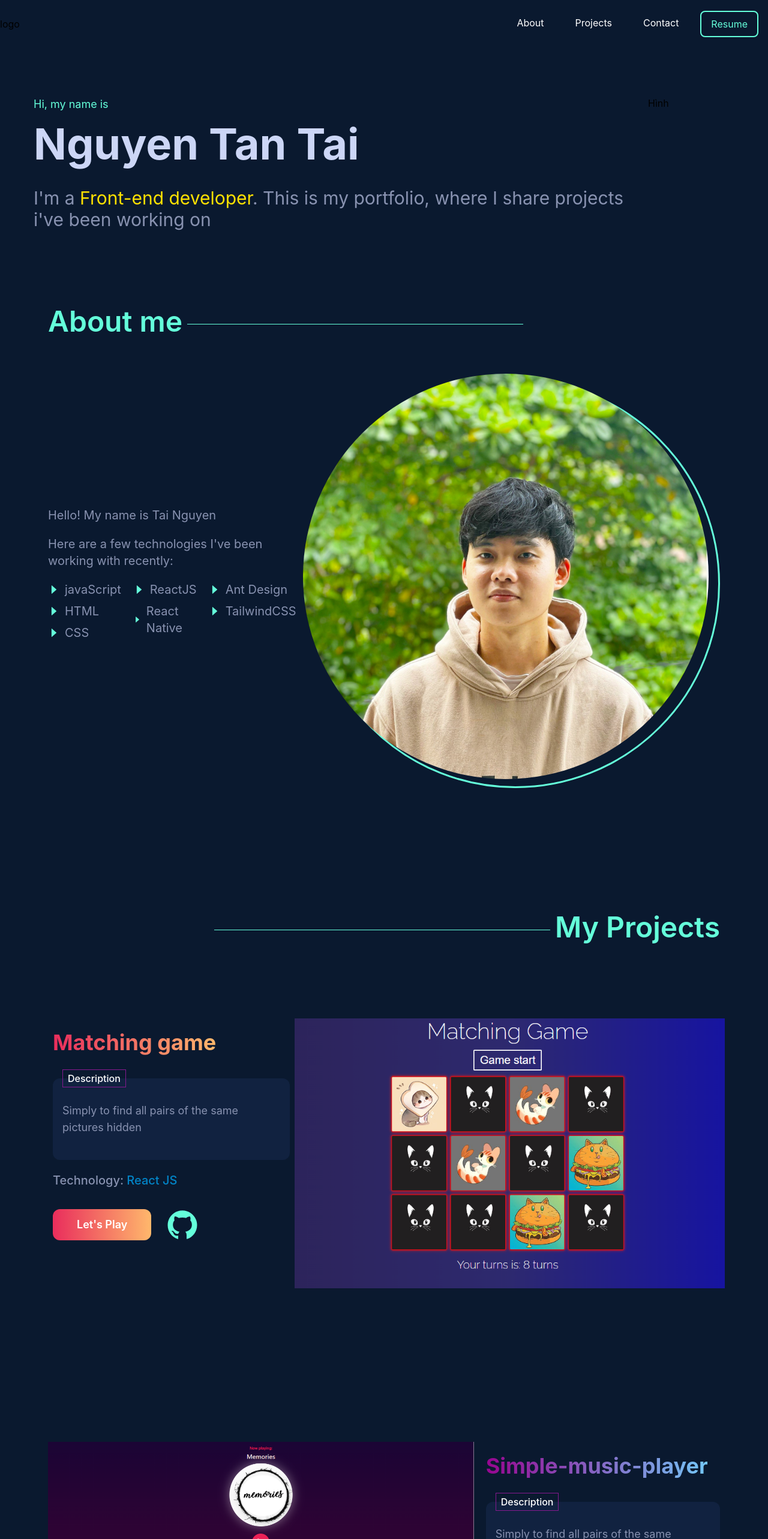
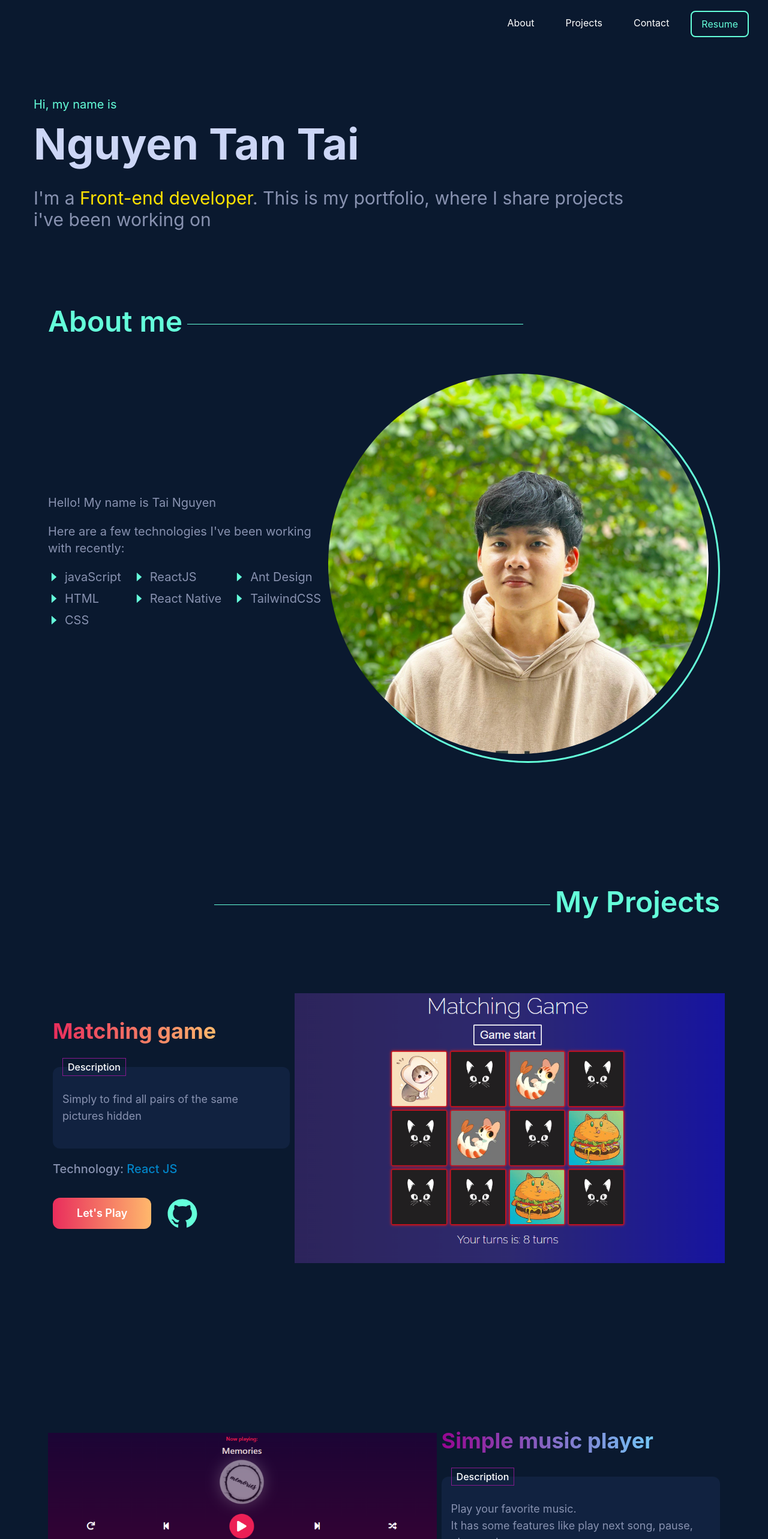
Before and after one commit to taitan02/portfolio, a React (Create React App) app: page / in a window 1280 px wide. Shown: the top 2566 px of the page at 60% size. Built offline with nearby package versions, Linux system fonts and the light colour scheme.

Commit message:
complete portfolio

```diff
--- a/src/components/Footer.jsx
+++ b/src/components/Footer.jsx
@@ -2,7 +2,7 @@ import { AiFillLinkedin, AiFillGithub } from "react-icons/ai";
 import { FaFacebookSquare } from "react-icons/fa";
 function Footer() {
   return (
-    <div className="flex justify-center space-x-5 py-10" id="contact">
+    <div className="flex justify-center space-x-5 py-5" id="contact">
       <a
         target="_blank"
         rel="noreferrer"
--- a/src/components/Header.jsx
+++ b/src/components/Header.jsx
@@ -1,16 +1,20 @@
 import myCV from "../assets/pdf/Fresher-Frontend_NguyenTanTai.pdf";
-
-function Header() {
+import { BsBarChart } from "react-icons/bs";
+function Header({ showSidebar }) {
   return (
     <div className="fixed top-0 inset-x-0 h-20 bg-[#0a192f] z-20">
-      <div className="flex justify-between items-center h-full">
-        <div>logo</div>
+      <div className="flex justify-between items-center h-full px-4">
+        <div></div>
         <div className="hidden md:flex text-white gap-x-5 pr-4">
-          <a href="#about" className="px-4 py-2">
+          <a href="#about" className="px-4 py-2 hover:text-primary hover:scale-110 duration-200">
             About
           </a>
-          <a href="#project" className="px-4 py-2">Projects</a>
-          <a href="#contact" className="px-4 py-2">Contact</a>
+          <a href="#project" className="px-4 py-2 hover:text-primary hover:scale-110 duration-200">
+            Projects
+          </a>
+          <a href="#contact" className="px-4 py-2 hover:text-primary hover:scale-110 duration-200">
+            Contact
+          </a>
           <a
             href={myCV}
             target="_blank"
@@ -20,6 +24,11 @@ function Header() {
             Resume
           </a>
         </div>
+        <BsBarChart
+          size={45}
+          className="md:hidden text-primary -rotate-90 hover:scale-110 duration-500 hover:cursor-pointer"
+          onClick={showSidebar}
+        />
       </div>
     </div>
   );
--- /dev/null
+++ b/src/components/Sidebar.jsx
@@ -0,0 +1,52 @@
+import myCV from "../assets/pdf/Fresher-Frontend_NguyenTanTai.pdf";
+import { MdOutlineCancelPresentation } from "react-icons/md";
+function Sidebar({ onClose,showSidebar }) {
+  return (
+    <div className="fixed inset-0 bg-slate-500 bg-opacity-40 z-30">
+      <div className="absolute right-0 top-0 h-full w-4/5 sm:w-1/3 lg:h-1/5 bg-[#112240] z-50 animate-sidebar_in" >
+        <div className="flex justify-end items-center h-20 border-b">
+          <MdOutlineCancelPresentation
+            size={50}
+            className="text-red-600 hover:scale-110 duration-500 hover:cursor-pointer"
+            onClick={onClose}
+          />
+        </div>
+        <div className="flex flex-col text-primary">
+          <a
+            href="#about"
+            className="text-center text-lg py-8 px-4"
+            onClick={onClose}
+          >
+            About
+          </a>
+          <a
+            href="#project"
+            className="text-center text-lg py-8 px-4"
+            onClick={onClose}
+          >
+            Project
+          </a>
+          <a
+            href="#contact"
+            className="text-center text-lg py-8 px-4"
+            onClick={onClose}
+          >
+            Contact
+          </a>
+          <div className="text-center text-lg py-8 px-4">
+            <a
+              href={myCV}
+              target="_blank"
+              rel="noreferrer"
+              className="border py-3 px-10 border-primary hover:bg-[#133040] duration-500"
+            >
+              Resume
+            </a>
+          </div>
+        </div>
+      </div>
+    </div>
+  );
+}
+
+export default Sidebar;
--- a/src/pages/Home.jsx
+++ b/src/pages/Home.jsx
@@ -1,21 +1,31 @@
 import Header from "../components/Header";
 import Footer from "../components/Footer";
+import Sidebar from "../components/Sidebar";
 import { infor } from "../information";
 import myPic from "../assets/images/myPic.jpg";
 import matchingGame from "../assets/images/matching-game.png";
 import simpleMusic from "../assets/images/simple-music-player.png";
 import { AiFillCaretRight, AiFillGithub } from "react-icons/ai";
+
+import { useState } from "react";
 function Home() {
+  const [showSidebar, setShowSidebar] = useState(false);
   return (
     <div className="bg-[#0a192f] pt-20">
-      <Header />
-      <div className="py-20">
+      <Header showSidebar={() => setShowSidebar(true)} />
+      {showSidebar && (
+        <Sidebar
+          onClose={() => setShowSidebar(false)}
+          showSidebar={showSidebar}
+        />
+      )}
+      <div className="pt-20 pb-10">
         {/**
          * @description Introduce section
          */}
         <div className="container flex flex-col lg:flex-row px-2 md:px-14">
           <div className="flex flex-col gap-y-4 text-white">
-            <h3 className="text-primary text-lg">Hi, my name is</h3>
+            <h3 className="text-primary text-lg lg:text-xl">Hi, my name is</h3>
             <h1 className="text-7xl font-bold text-[#ccd6f6]">
               Nguyen Tan Tai
             </h1>
@@ -24,7 +34,7 @@ function Home() {
               This is my portfolio, where I share projects i've been working on
             </h3>
           </div>
-          <div>Hình</div>
+          <div></div>
         </div>
         {/**
          * @description About me section
@@ -80,7 +90,7 @@ function Home() {
                 </div>
               </div>
             </div>
-            <div className="border-primary border-[3px] rounded-full max-w-[400px] lg:max-w-none">
+            <div className="border-primary border-[3px] rounded-full max-w-[350px] lg:max-w-screen-sm">
               <img
                 src={myPic}
                 alt="my-pic"
@@ -106,8 +116,8 @@ function Home() {
           </div>
           {/* projects content */}
           {/* project 1 */}
-          <div className="py-32">
-            <div className="flex flex-col lg:flex-row space-x-2 space-y-5 mx-auto">
+          <div className="py-10 lg:py-32">
+            <div className="flex flex-col lg:flex-row space-x-2 space-y-5 mx-auto items-center">
               <div className="w-full lg:w-3/4 order-1 lg:order-2 ">
                 <img
                   src={matchingGame}
@@ -158,22 +168,24 @@ function Home() {
           </div>
           {/* project 2 */}
 
-          <div className="py-32">
-            <div className="flex flex-col lg:flex-row space-x-5 space-y-5 mx-auto">
+          <div className="py-10 lg:py-32">
+            <div className="flex flex-col lg:flex-row space-x-2 space-y-5 mx-auto items-center">
               <div className="w-full lg:w-3/4">
                 <img src={simpleMusic} alt="simple-music-player" />
               </div>
               <div>
                 <h1 className="inline text-4xl font-bold text-transparent bg-gradient-to-r from-[#970590] to-[#74c8f8] bg-clip-text">
-                  Simple-music-player
+                  Simple music player
                 </h1>
                 <div className="">
                   <div className="relative w-full bg-[#112240] px-4 py-10 text-subText mt-10 mb-5 rounded-xl">
                     <div className="absolute top-0 text-white font-medium border-fuchsia-800 border -translate-y-1/2 px-2 py-[2px]">
                       Description
                     </div>
-                    <span className="text-lg">
-                      Simply to find all pairs of the same pictures hidden
+                    <span className="text-lg whitespace-pre-line">
+                      {
+                        "Play your favorite music.\n It has some features like play next song, pause, play random songs"
+                      }
                     </span>
                   </div>
                 </div>
--- a/tailwind.config.js
+++ b/tailwind.config.js
@@ -1,7 +1,7 @@
 /** @type {import('tailwindcss').Config} */
 module.exports = {
   content: ["./src/**/*.{js,jsx,ts,tsx}"],
-  important: true,
+  // important: true,
   theme: {
     extend: {
       colors: {
@@ -9,6 +9,19 @@ module.exports = {
         subText: "#8892b0",
       },
     },
+    keyframes: {
+      sidebar_in: {
+        "0%": {
+          opacity: 0,
+          transform: "translateX(100%)",
+        },
+        "100%": {
+          opacity: 1,
+          transform: "translateX(0)",
+        },
+      },
+    },
+    animation: { sidebar_in: "sidebar_in 0.3s ease-in-out" },
   },
   plugins: [],
 };
```
Also changed, not shown: src/assets/images/simple-music-player.png.
